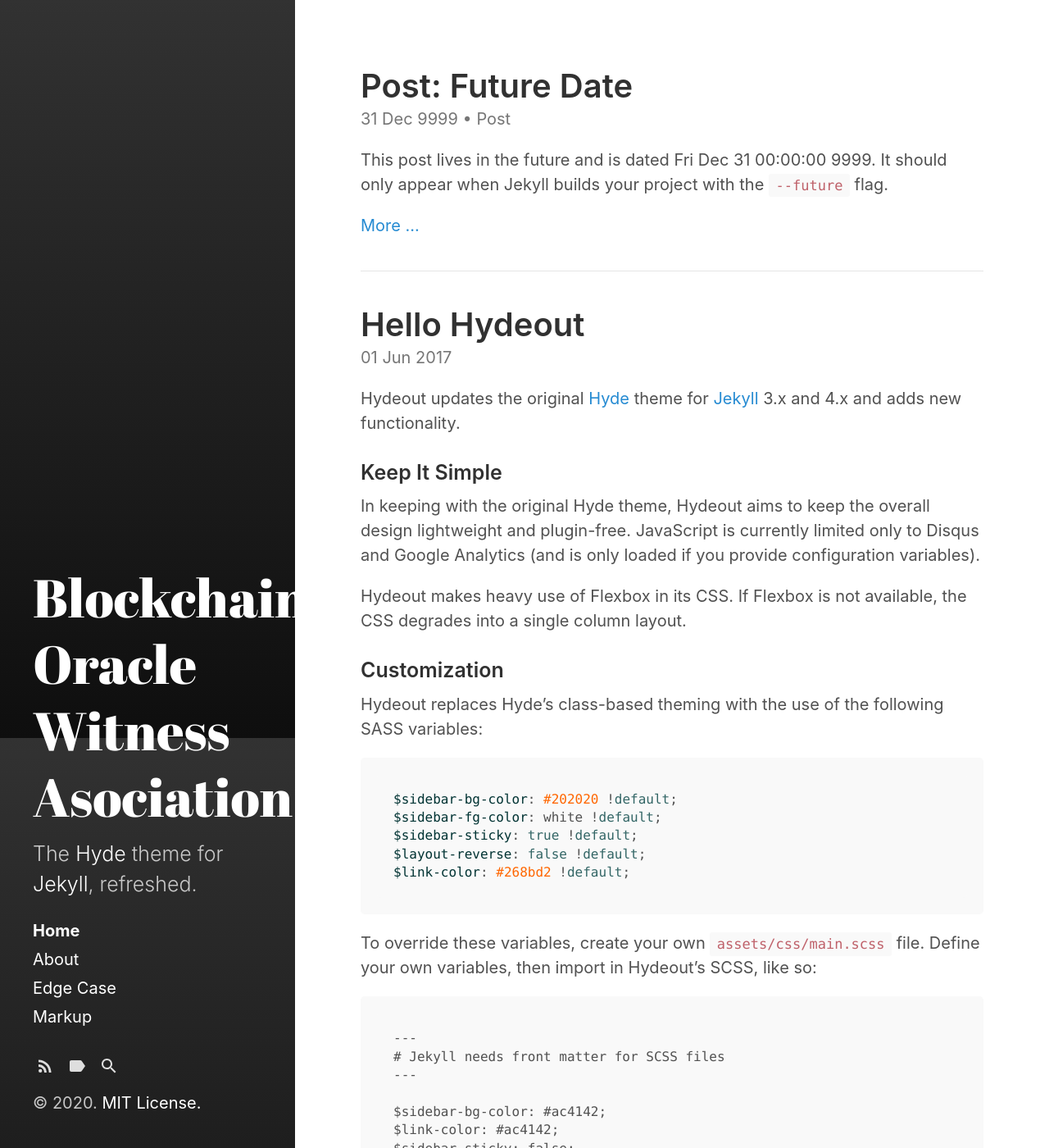
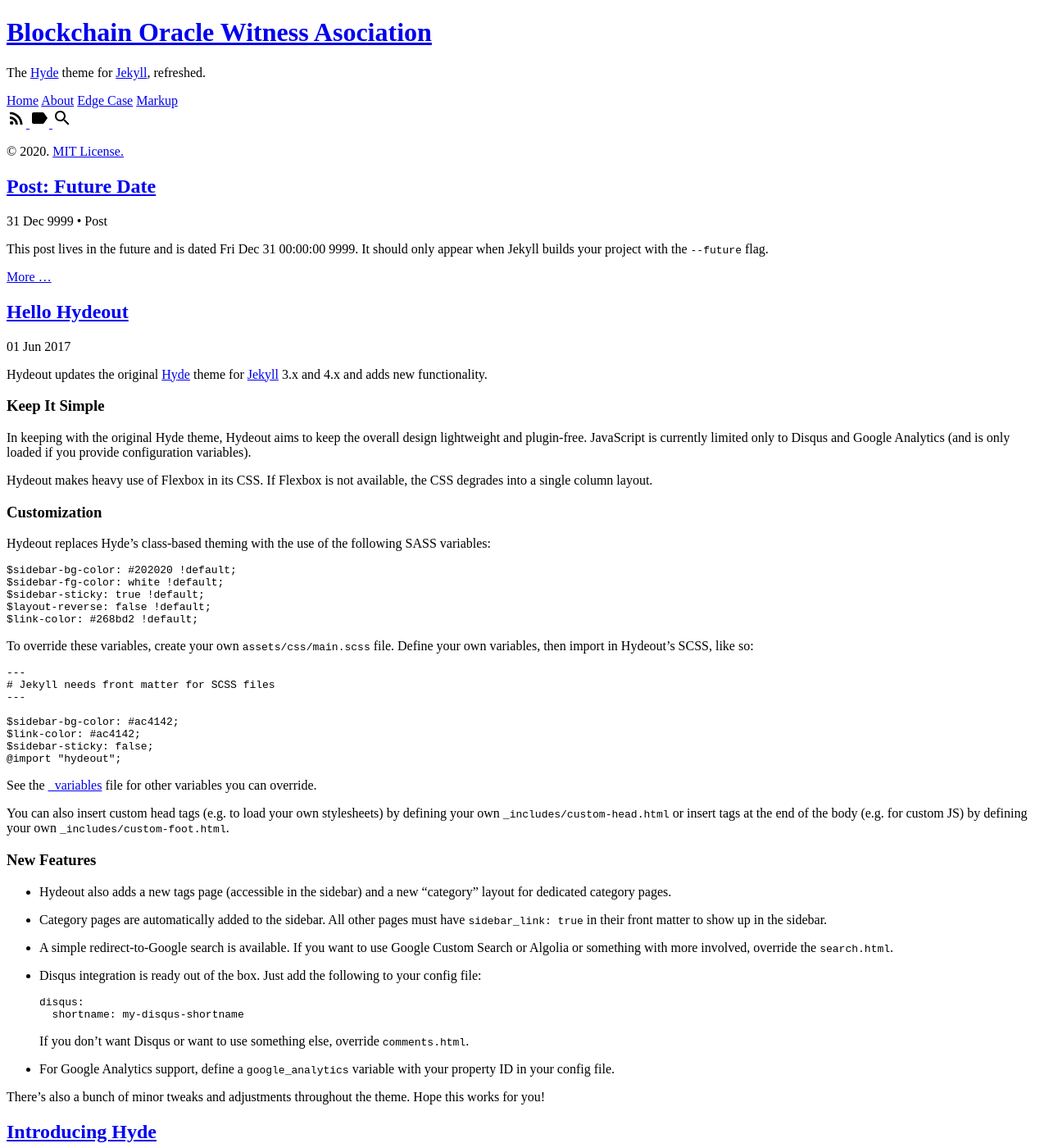
Before and after one commit to bronxi47/bowa, a Jekyll site: the page built from index.html, in a window 1280 px wide and 1400 px high. Shown: the whole window at 82% size. Built offline with Jekyll 4.4.1, drawn with Linux system fonts in a browser that asks for light colours; the list of posts is cut into pages by our own code.

Commit message:
Update main.scss

```diff
--- a/assets/css/main.scss
+++ b/assets/css/main.scss
@@ -8,5 +8,3 @@
 $sidebar-sticky: true !default;
 $layout-reverse: false !default;
 $link-color: #268bd2 !default;
-
-@import "hydeout";
```
